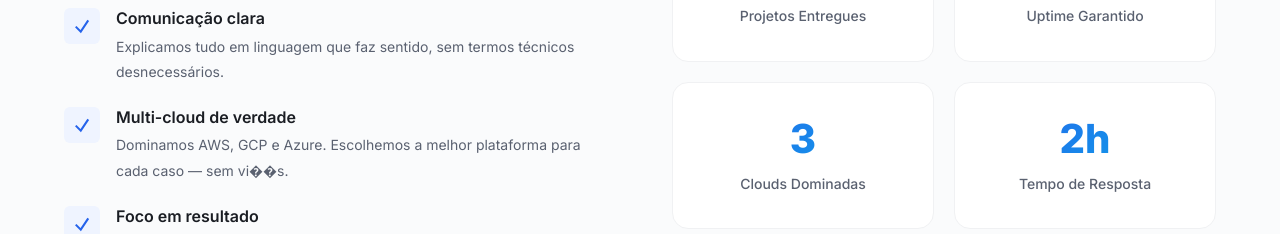
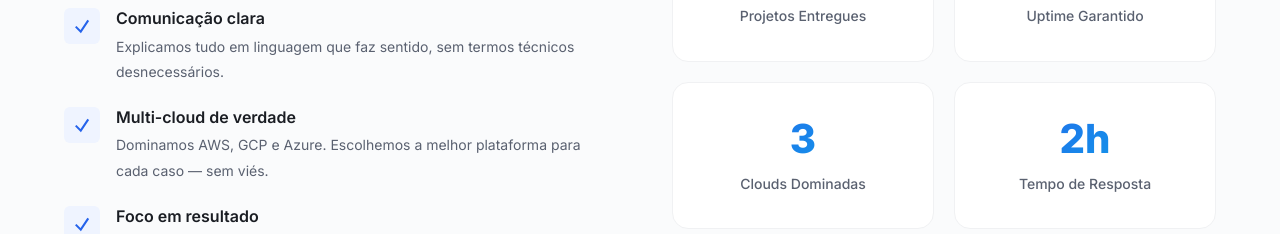
Before and after one commit to caioalbert/landigpage_initcloud, a Next.js app: page / in a window 1280 px wide. Shown: the part 3280-3514 px from the top of the page. Built offline with nearby package versions, Linux system fonts and the light colour scheme.

Commit message:
Fix: typo in multi-cloud description

```diff
--- a/app/page.tsx
+++ b/app/page.tsx
@@ -277,7 +277,7 @@ export default function Home() {
                   </div>
                   <div>
                     <strong>Multi-cloud de verdade</strong>
-                    <span>Dominamos AWS, GCP e Azure. Escolhemos a melhor plataforma para cada caso — sem vi��s.</span>
+                    <span>Dominamos AWS, GCP e Azure. Escolhemos a melhor plataforma para cada caso — sem viés.</span>
                   </div>
                 </li>
                 <li>
```
